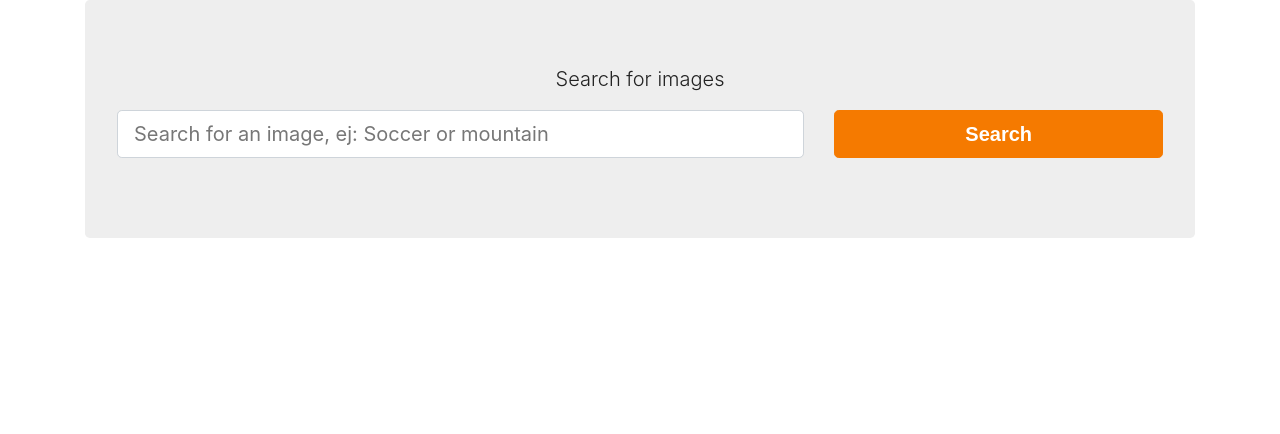
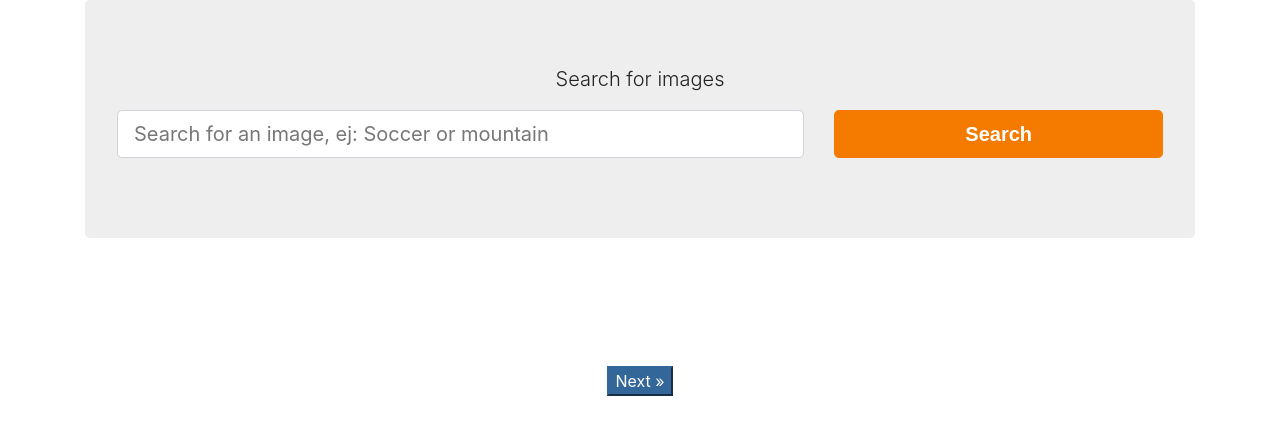
Before and after one commit to david-portilla/pixabay, a React (Create React App) app: page / in a window 1280 px wide. Shown: the top 434 px of the page. Built offline with nearby package versions, Linux system fonts and the light colour scheme; a web font is replaced by a local one.

Commit message:
adding pagination and controls render components

```diff
--- a/src/App.js
+++ b/src/App.js
@@ -6,8 +6,8 @@ function App () {
 
   const [searchTerm, saveResult] = useState('')
   const [images, setImages] = useState([])
-  const [currentPAge, setCurrentPAge] = useState(1)
-  const [totalPages, setTotalPages] = useState(1)
+  const [currentPage, setCurrentPage] = useState(1)
+  const [totalPages, setTotalPages] = useState(5)
 
   useEffect(() => {
 
@@ -15,14 +15,28 @@ function App () {
       if(searchTerm === '') return
       const amountImage = 30
       const KEY = '20842004-1e614783a52a92aa8bd52a7d8'
-      const URL = `https://pixabay.com/api/?key=${ KEY }&q=${ searchTerm }&per_page=${ amountImage }`
+      const URL = `https://pixabay.com/api/?key=${ KEY }&q=${ searchTerm }&per_page=${ amountImage } &page=${ currentPage }`
       const request = await fetch(URL)
       const response = await request.json()
       setImages(response.hits)
       setTotalPages(Math.ceil(response.totalHits / amountImage))
+      const jumbotron = document.querySelector('.jumbotron')
+      jumbotron.scrollIntoView({behavior: 'smooth'})
     }
     requestApi()
-  }, [searchTerm])
+  }, [searchTerm, currentPage])
+
+  const previousPage = () => {
+    const newCurrentPage = currentPage - 1
+    if(newCurrentPage === 0) return
+    setCurrentPage(newCurrentPage)
+  }
+
+  const nextPage = () => {
+    const newCurrentPage = currentPage + 1
+    if(newCurrentPage > totalPages) return
+    setCurrentPage(newCurrentPage)
+  }
 
   return (
     <div className="container">
@@ -30,9 +44,23 @@ function App () {
         <p className="lead text-center">Search for images</p>
         <Form saveResult={saveResult} />
       </div>
-
       <div className="row justify-content-center">
         {images && <ListImages images={images}></ListImages>}
+        {(currentPage === 1) ? null : (
+          <button
+            className="bbtn btn-info mr-1 mb-5"
+            onClick={previousPage}
+          >
+            &laquo; Back
+          </button>
+        )}
+        {(currentPage === totalPages) ? null : (
+          <button
+            onClick={nextPage}
+            className="bbtn btn-info mb-5">
+            Next &raquo;
+          </button>
+        )}
       </div>
     </div>
   );
```
